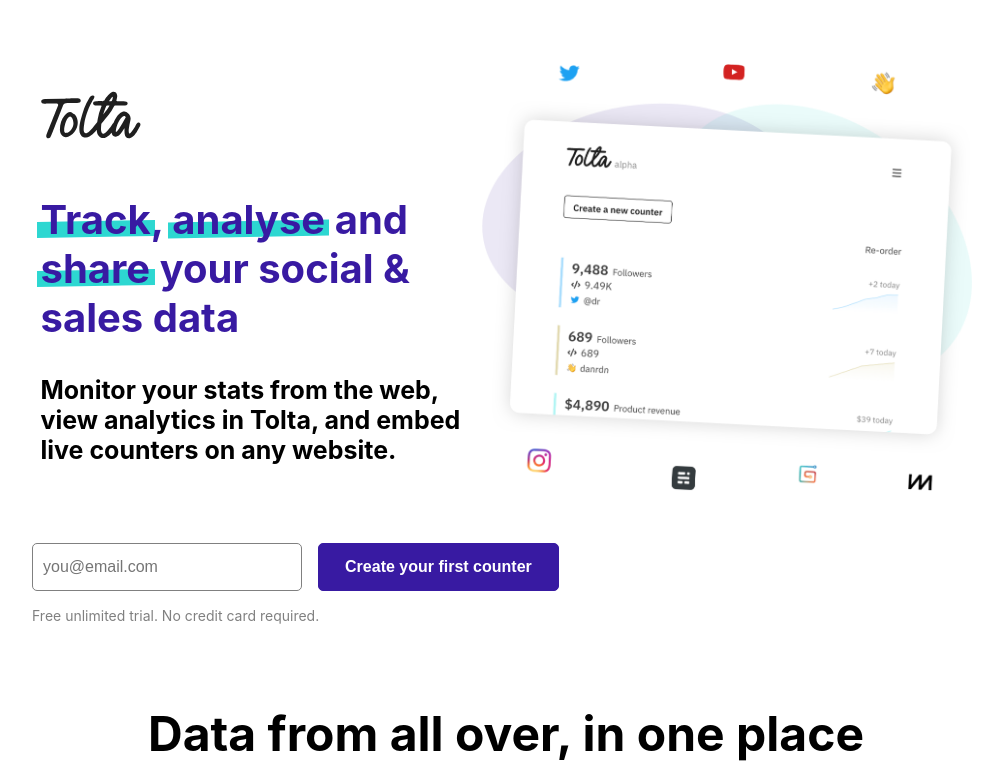
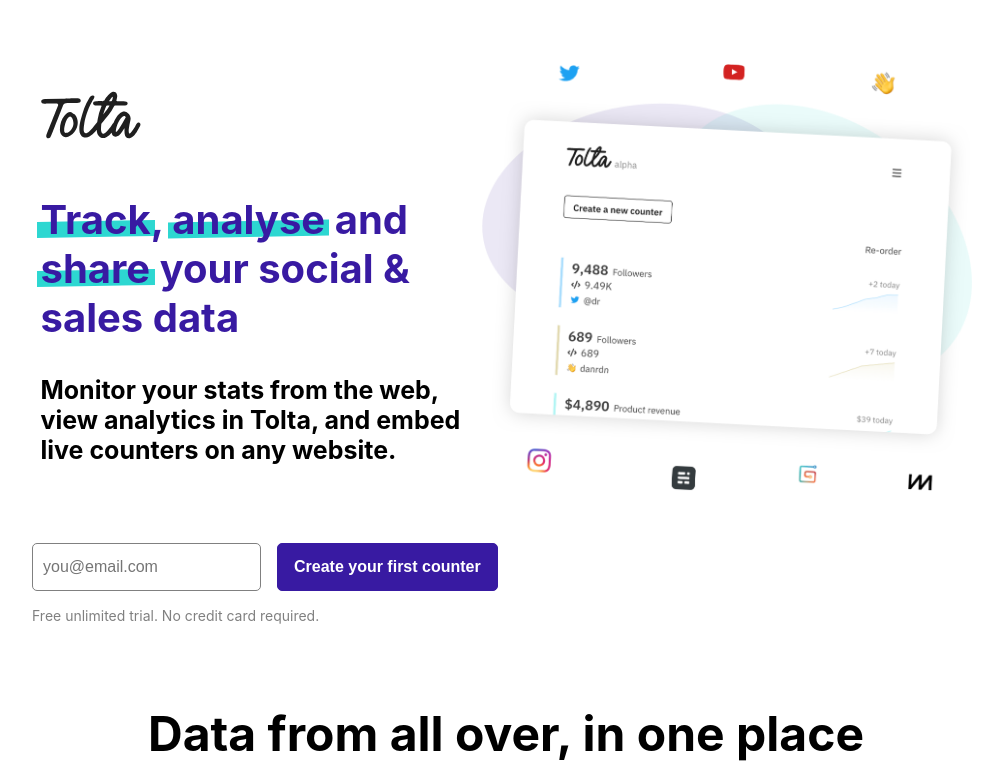
Before and after one commit to adilshaik/tolta-clone-nextjs, a Next.js app: page / in a window 1280 px wide. Shown: the top 779 px of the page, without its empty margins (134-1137 px from the left). Built offline with nearby package versions, Linux system fonts and the light colour scheme.

Commit message:
Get Started

```diff
--- a/components/CounterForm.js
+++ b/components/CounterForm.js
@@ -1,5 +1,5 @@
 import counterFormStyle from '../styles/CounterForm.module.css'
-const counterForm = () => {
+const counterForm = ({ paragraph }) => {
   return (
     <article className={counterFormStyle.article}>
       <form className={counterFormStyle.form}>
@@ -10,9 +10,7 @@ const counterForm = () => {
           <button type='submit'>Create your first counter</button>
         </div>
       </form>
-      <div className={counterFormStyle.form_description}>
-        Free unlimited trial. No credit card required.
-      </div>
+      <div className={counterFormStyle.form_description}>{paragraph}</div>
     </article>
   )
 }
--- a/components/Headings/Headings.js
+++ b/components/Headings/Headings.js
@@ -4,8 +4,17 @@ const Headings = ({ heading, paragraph, children }) => {
   return (
     <>
       <h1 className={headingStyles.data_heading}>{heading}</h1>
-      <p className={headingStyles.data_description}>{paragraph}</p>
-      <p className={headingStyles.data_description}>{children}</p>
+
+      {paragraph != '' ? (
+        <p className={headingStyles.data_description}>{paragraph}</p>
+      ) : (
+        ''
+      )}
+      {children != '' ? (
+        <p className={headingStyles.data_description}>{children}</p>
+      ) : (
+        ''
+      )}
     </>
   )
 }
--- a/pages/index.js
+++ b/pages/index.js
@@ -1,9 +1,11 @@
 import Head from 'next/head'
+import Heading from '../components/Headings/Headings'
 import Header from '../components/Header'
 import CounterForm from '../components/CounterForm'
 import DataSection from '../components/DataSection'
 import Features from '../components/Features'
 import Pricing from '../components/Pricing'
+import counterFormStyle from '../styles/CounterForm.module.css'
 
 export default function Home({ features }) {
   return (
@@ -14,10 +16,14 @@ export default function Home({ features }) {
         <link rel='icon' href='/favicon.ico' />
       </Head>
       <Header />
-      <CounterForm />
+      <CounterForm paragraph='Free unlimited trial. No credit card required.' />
       <DataSection />
       <Features features={features} />
       <Pricing />
+      <article className={counterFormStyle.text_center}>
+        <Heading heading='Get started' />
+        <CounterForm paragraph='Try a free 14-day trial. No credit card required.' />
+      </article>
     </>
   )
 }
--- a/styles/CounterForm.module.css
+++ b/styles/CounterForm.module.css
@@ -8,12 +8,10 @@
 }
 
 .input {
-  width: 28%;
   margin-right: 1rem;
 }
 
 .input input {
-  width: 100%;
   height: 3rem;
   font-size: 1rem;
   padding: 10px;
@@ -23,10 +21,6 @@
 
 .input input:focus {
   outline: none;
-}
-
-.button {
-  width: 25%;
 }
 
 .button button {
@@ -40,6 +34,7 @@
   font-weight: bold;
   cursor: pointer;
   outline: none;
+  padding: 0 1rem;
 }
 
 .form_description {
@@ -48,3 +43,11 @@
   font-size: 14px;
   color: #808080;
 }
+
+.text_center {
+  display: flex;
+  flex-direction: column;
+  align-items: center;
+  justify-content: center;
+  text-align: center;
+}
```
